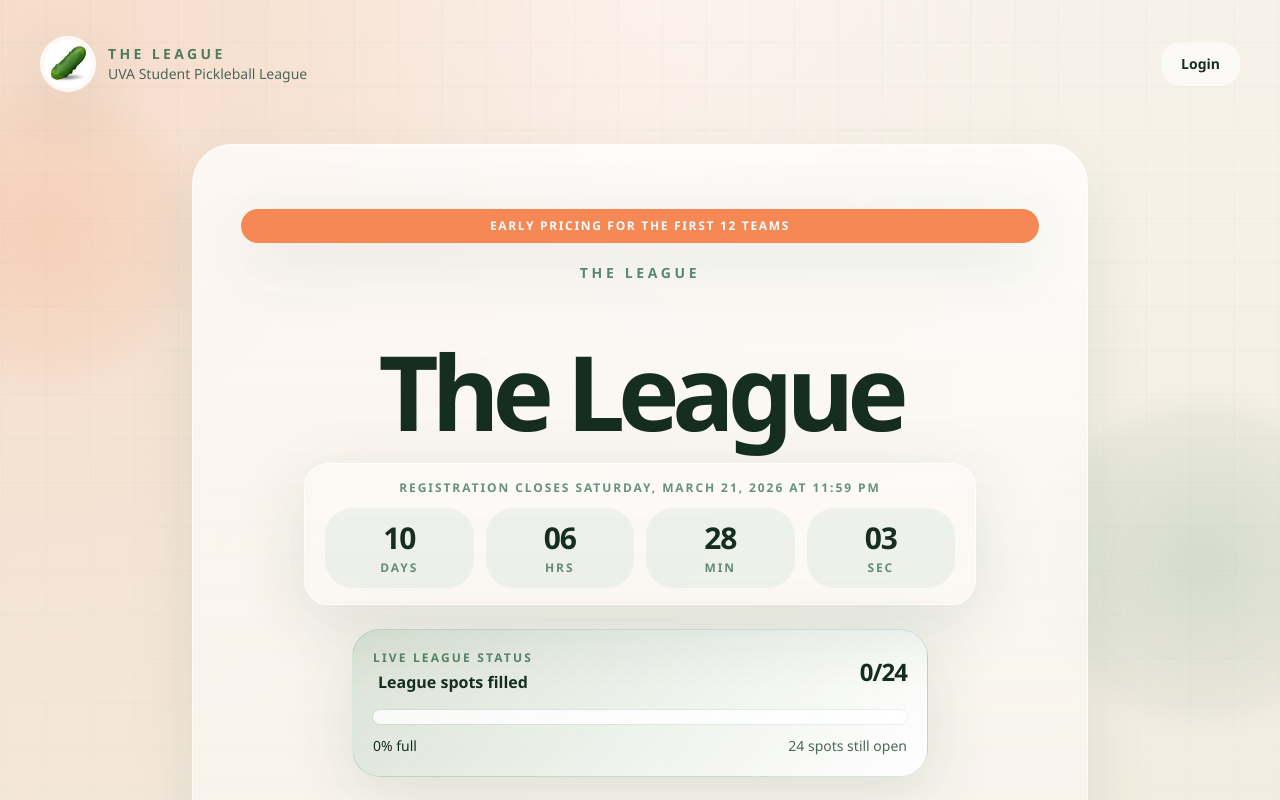
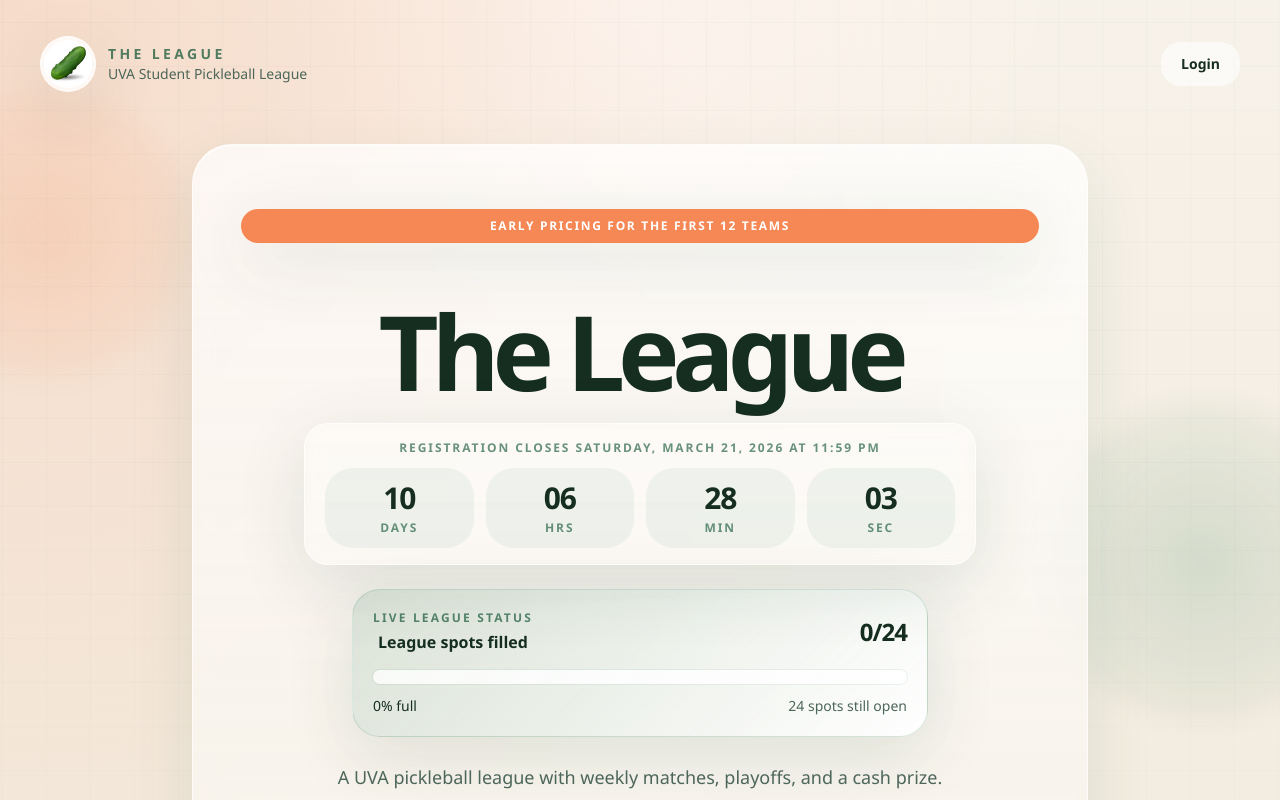
Before and after one commit to jays226/TheLeague, a Next.js app: page / in a window 1280 px wide. Shown: the top 800 px of the page. Built offline with nearby package versions, Linux system fonts and the light colour scheme; no server answers; the database is empty.

Commit message:
Remove redundant hero label

```diff
--- a/app/page.tsx
+++ b/app/page.tsx
@@ -71,9 +71,6 @@
                     Early pricing for the first 12 teams
                   </div>
                 ) : null}
-                <p className="text-sm font-semibold uppercase tracking-[0.26em] text-primary/70">
-                  The League
-                </p>
                 <h1 className="mt-12 text-6xl font-semibold tracking-[-0.07em] text-foreground sm:mt-14 sm:text-7xl lg:text-[6.5rem]">
                   The League
                 </h1>
```
